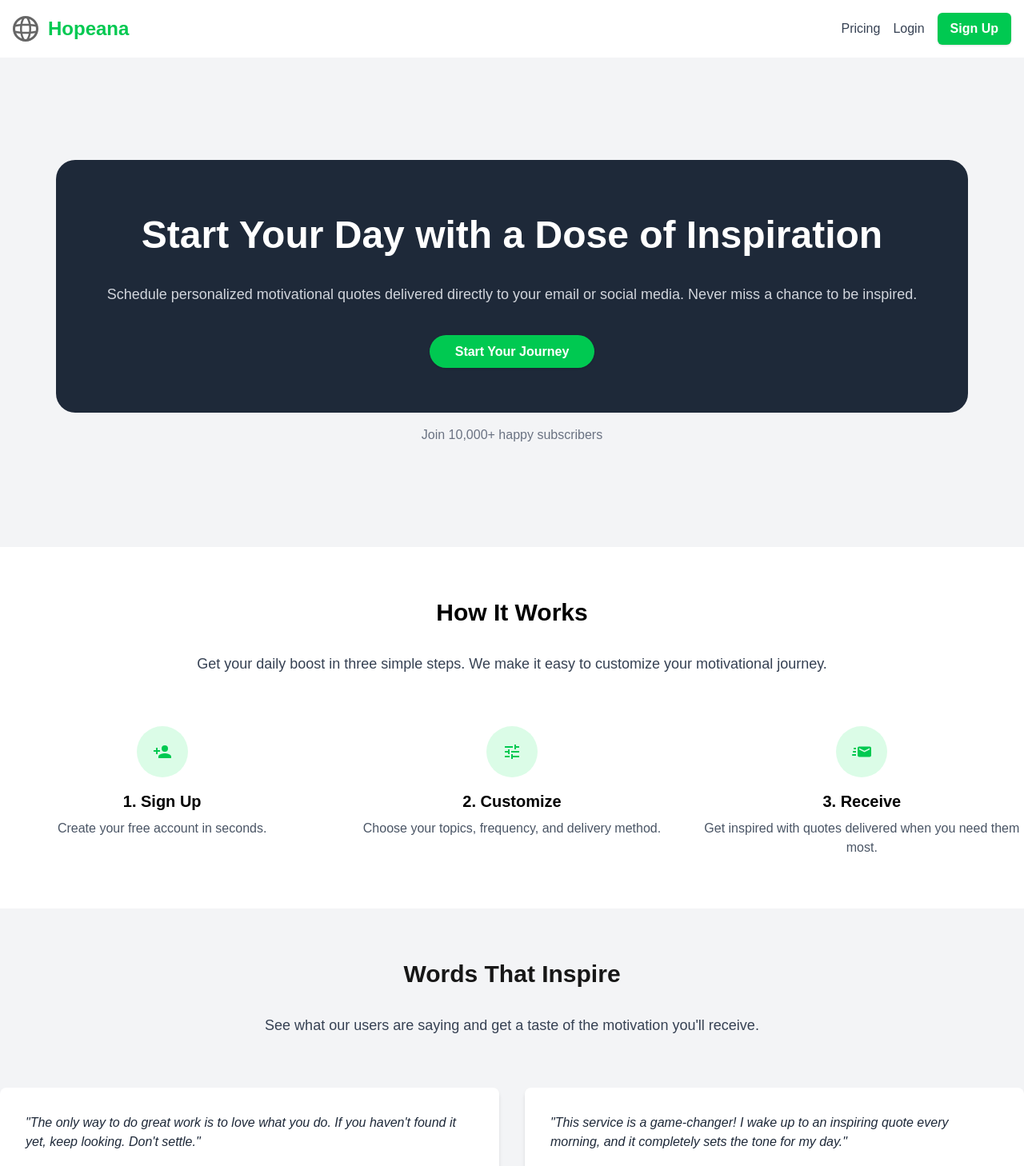
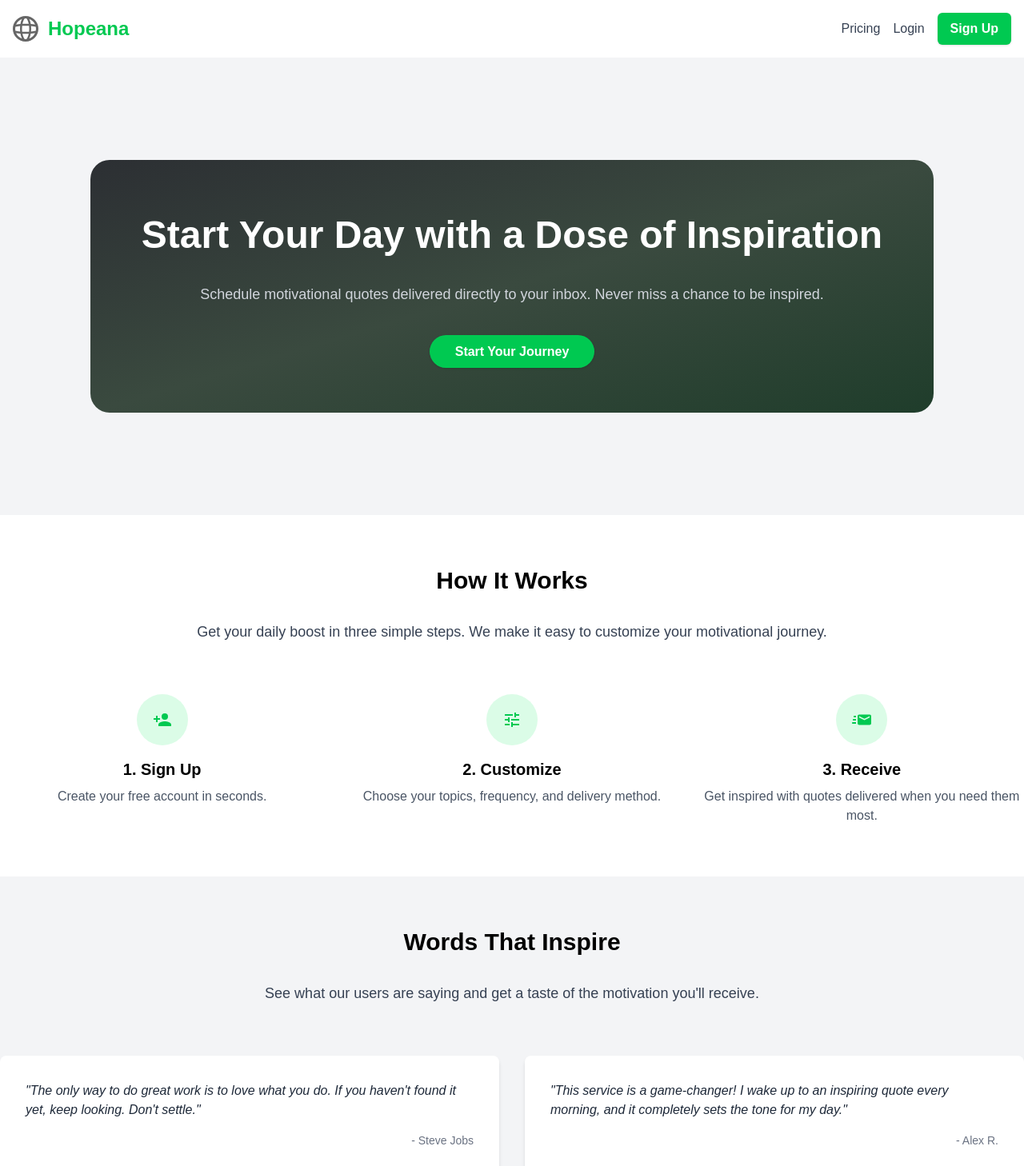
Before and after one commit to ankitkante/hopeana, a Next.js app in the folder apps/client/: page / in a window 1280 px wide. Shown: the top 1458 px of the page at 80% size. Built offline with nearby package versions, Linux system fonts and the light colour scheme.

Commit message:
Added gradient and changed hero text

```diff
--- a/apps/client/app/page.tsx
+++ b/apps/client/app/page.tsx
@@ -10,13 +10,18 @@ export default function Home() {
     <div className="bg-white">
 
       <main className="flex flex-col items-center justify-center py-32 bg-gray-100">
-        <div className="bg-gray-800 rounded-3xl p-16 text-center">
+        <div className="rounded-3xl p-16 text-center
+            bg-gradient-to-br
+            from-[#2c2f33]
+            via-[#3a4a3f]
+            to-[#1f3d2b]"
+          >
           <h2 className="text-5xl font-bold leading-tight text-white mb-8">
             Start Your Day with a Dose of Inspiration
           </h2>
           <p className="text-lg leading-6 text-gray-300 mb-12">
-            Schedule personalized motivational quotes delivered directly to
-            your email or social media. Never miss a chance to be inspired.
+            Schedule motivational quotes delivered directly to
+            your inbox. Never miss a chance to be inspired.
           </p>
           <a
             href="#"
@@ -25,7 +30,7 @@ export default function Home() {
             Start Your Journey
           </a>
         </div>
-        <p className="mt-4 text-gray-500">Join 10,000+ happy subscribers</p>
+        {/* <p className="mt-4 text-gray-500">Join 10,000+ happy subscribers</p> */}
       </main>
 
       <section className="py-16">
@@ -80,7 +85,7 @@ export default function Home() {
       </section>
 
       <section className="py-16 bg-gray-100">
-        <h2 className="text-3xl font-bold text-center mb-8">
+        <h2 className="text-3xl text-black font-bold text-center mb-8">
           Words That Inspire
         </h2>
         <p className="text-lg text-center text-gray-700 mb-16">
```
